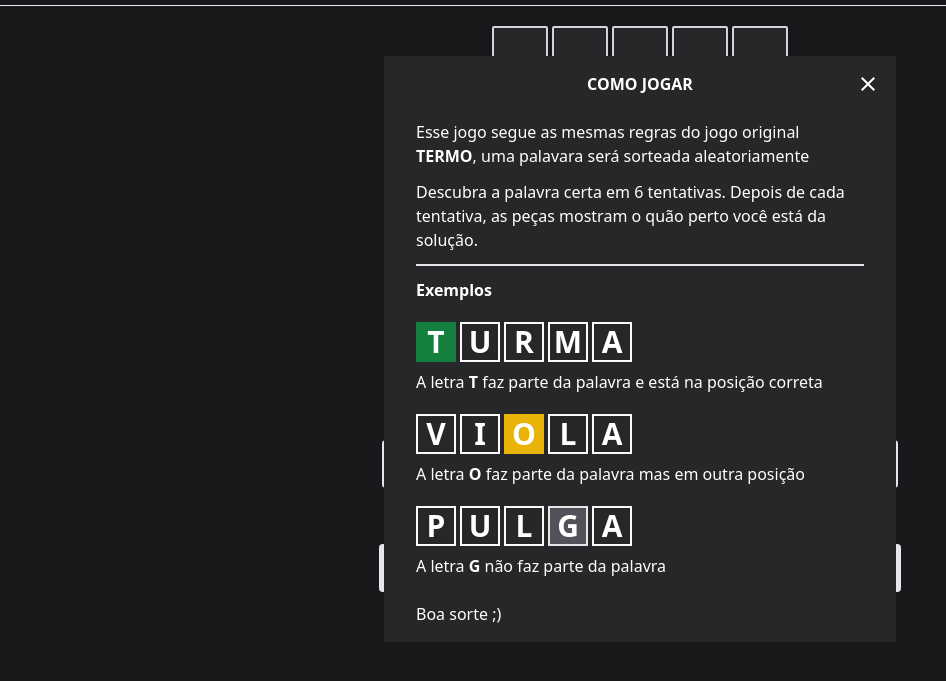
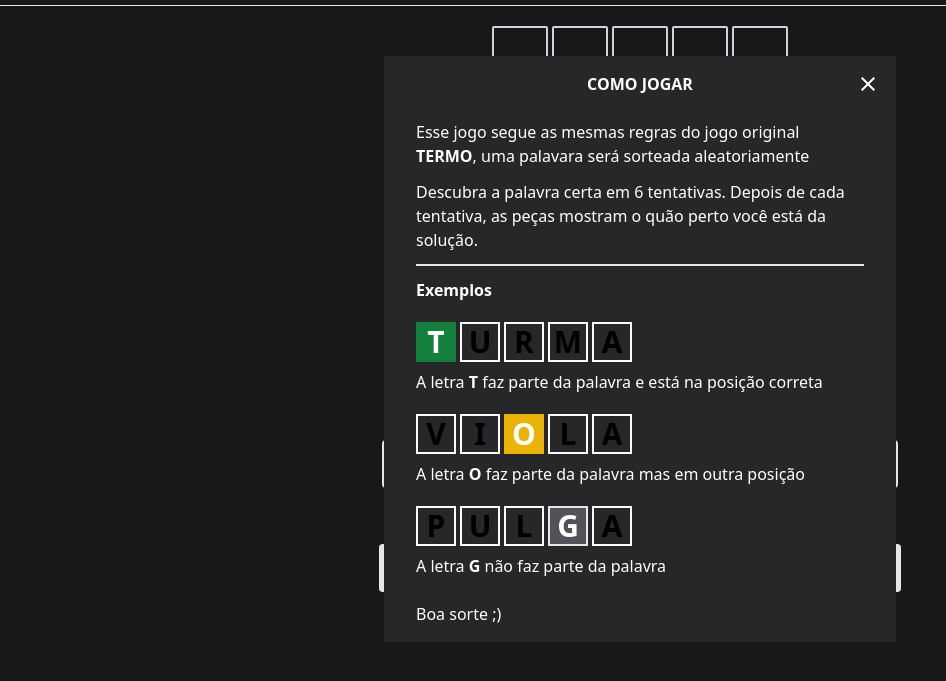
Before and after one commit to Gpocas/metro, a plain HTML site: page index.html in a window 1280 px wide. Both pictures are taken after a click on the icon 30 px from the left and 28 px from the top of the page. Shown: the part 51-732 px from the top of the page, without its empty margins (0-946 px from the left). Drawn offline with nearby package versions, Linux system fonts and the light colour scheme.

Commit message:
Revert "remove theme condition"
This reverts commit f6d063c65fa20f9cab8f034ec9bc894a8d87accf.

```diff
--- a/index.html
+++ b/index.html
@@ -49,16 +49,16 @@
                       class="flex select-none items-center justify-center border-2 text-3xl font-bold uppercase h-10 w-10 bg-green-700 dark:bg-green-700 border-green-700 dark:border-green-100 text-white">
                       t</div>
                     <div
-                      class="flex select-none items-center justify-center border-2 text-3xl font-bold uppercase h-10 w-10 border-gray-50 dark:border-gray-100 text-white">
+                      class="flex select-none items-center justify-center border-2 text-3xl font-bold uppercase h-10 w-10 border-gray-50 dark:border-gray-100 text-black dark:text-white">
                       u</div>
                     <div
-                      class="flex select-none items-center justify-center border-2 text-3xl font-bold uppercase h-10 w-10 border-gray-50 dark:border-gray-100 text-white">
+                      class="flex select-none items-center justify-center border-2 text-3xl font-bold uppercase h-10 w-10 border-gray-50 dark:border-gray-100 text-black dark:text-white">
                       r</div>
                     <div
-                      class="flex select-none items-center justify-center border-2 text-3xl font-bold uppercase h-10 w-10 border-gray-50 dark:border-gray-100 text-white">
+                      class="flex select-none items-center justify-center border-2 text-3xl font-bold uppercase h-10 w-10 border-gray-50 dark:border-gray-100 text-black dark:text-white">
                       m</div>
                     <div
-                      class="flex select-none items-center justify-center border-2 text-3xl font-bold uppercase h-10 w-10 border-gray-50 dark:border-gray-100 text-white">
+                      class="flex select-none items-center justify-center border-2 text-3xl font-bold uppercase h-10 w-10 border-gray-50 dark:border-gray-100 text-black dark:text-white">
                       a</div>
                   </div>
                   <p>A letra <b>T</b> faz parte da palavra e está na posição correta</p>
@@ -66,19 +66,19 @@
                 <div>
                   <div class="mb-2 flex gap-1">
                     <div
-                      class="flex select-none items-center justify-center border-2 text-3xl font-bold uppercase h-10 w-10 border-gray-50 dark:border-gray-100 text-white">
+                      class="flex select-none items-center justify-center border-2 text-3xl font-bold uppercase h-10 w-10 border-gray-50 dark:border-gray-100 text-black dark:text-white">
                       v</div>
                     <div
-                      class="flex select-none items-center justify-center border-2 text-3xl font-bold uppercase h-10 w-10 border-gray-50 dark:border-gray-100 text-white">
+                      class="flex select-none items-center justify-center border-2 text-3xl font-bold uppercase h-10 w-10 border-gray-50 dark:border-gray-100 text-black dark:text-white">
                       i</div>
                     <div
                       class="flex select-none items-center justify-center border-2 text-3xl font-bold uppercase h-10 w-10 bg-yellow-500 dark:bg-yellow-500 border-yellow-500 dark:border-yellow-500 text-white">
                       o</div>
                     <div
-                      class="flex select-none items-center justify-center border-2 text-3xl font-bold uppercase h-10 w-10 border-gray-50 dark:border-gray-100 text-white">
+                      class="flex select-none items-center justify-center border-2 text-3xl font-bold uppercase h-10 w-10 border-gray-50 dark:border-gray-100 text-black dark:text-white">
                       l</div>
                     <div
-                      class="flex select-none items-center justify-center border-2 text-3xl font-bold uppercase h-10 w-10 border-gray-50 dark:border-gray-100 text-white">
+                      class="flex select-none items-center justify-center border-2 text-3xl font-bold uppercase h-10 w-10 border-gray-50 dark:border-gray-100 text-black dark:text-white">
                       a</div>
                   </div>
                   <p>A letra <b>O</b> faz parte da palavra mas em outra posição</p>
@@ -86,19 +86,19 @@
                 <div>
                   <div class="mb-2 flex gap-1">
                     <div
-                      class="flex select-none items-center justify-center border-2 text-3xl font-bold uppercase h-10 w-10 border-gray-50 dark:border-gray-100 text-white">
+                      class="flex select-none items-center justify-center border-2 text-3xl font-bold uppercase h-10 w-10 border-gray-50 dark:border-gray-100 text-black dark:text-white">
                       p</div>
                     <div
-                      class="flex select-none items-center justify-center border-2 text-3xl font-bold uppercase h-10 w-10 border-gray-50 dark:border-gray-100 text-white">
+                      class="flex select-none items-center justify-center border-2 text-3xl font-bold uppercase h-10 w-10 border-gray-50 dark:border-gray-100 text-black dark:text-white">
                       u</div>
                     <div
-                      class="flex select-none items-center justify-center border-2 text-3xl font-bold uppercase h-10 w-10 border-gray-50 dark:border-gray-100 text-white">
+                      class="flex select-none items-center justify-center border-2 text-3xl font-bold uppercase h-10 w-10 border-gray-50 dark:border-gray-100 text-black dark:text-white">
                       l</div>
                     <div
                       class="flex select-none items-center justify-center border-2 text-3xl font-bold uppercase h-10 w-10 bg-zinc-600 dark:bg-zinc-600 border-bg-zinc-600 dark:border-black-10 text-white">
                       g</div>
                     <div
-                      class="flex select-none items-center justify-center border-2 text-3xl font-bold uppercase h-10 w-10 border-gray-50 dark:border-gray-100 text-white">
+                      class="flex select-none items-center justify-center border-2 text-3xl font-bold uppercase h-10 w-10 border-gray-50 dark:border-gray-100 text-black dark:text-white">
                       a</div>
                   </div>
                   <p>A letra <b>G</b> não faz parte da palavra</p>
@@ -146,7 +146,7 @@
     <div id="gameboard" class="sm:py-20 sm:pb-28 md:py-10 lg:py-5 px-10 grid gap-y-1 items-center w-100 justify-center">
       <div v-for="(row, index1) in gameBoard" class="flex gap-1 w-fit">
         <div v-for="(cell, index2) in row"
-          class="sm:w-28 sm:h-28 sm:text-3xl smd:h-12 smd:w-12 smd:text-xl md:h-14 md:w-14 md:text-xl lg:w-14 lg:h-14 lg:text-xl grid place-items-center p-0 m-0 font-bold  rounded-sm text-black border-2 border-gray-300 bg-zinc-800 text-white">
+          class="sm:w-28 sm:h-28 sm:text-3xl smd:h-12 smd:w-12 smd:text-xl md:h-14 md:w-14 md:text-xl lg:w-14 lg:h-14 lg:text-xl grid place-items-center p-0 m-0 font-bold  rounded-sm text-black border-2 border-gray-300 dark:bg-zinc-800 dark:text-white">
           {{ cell || ' ' }}
         </div>
       </div>
```
